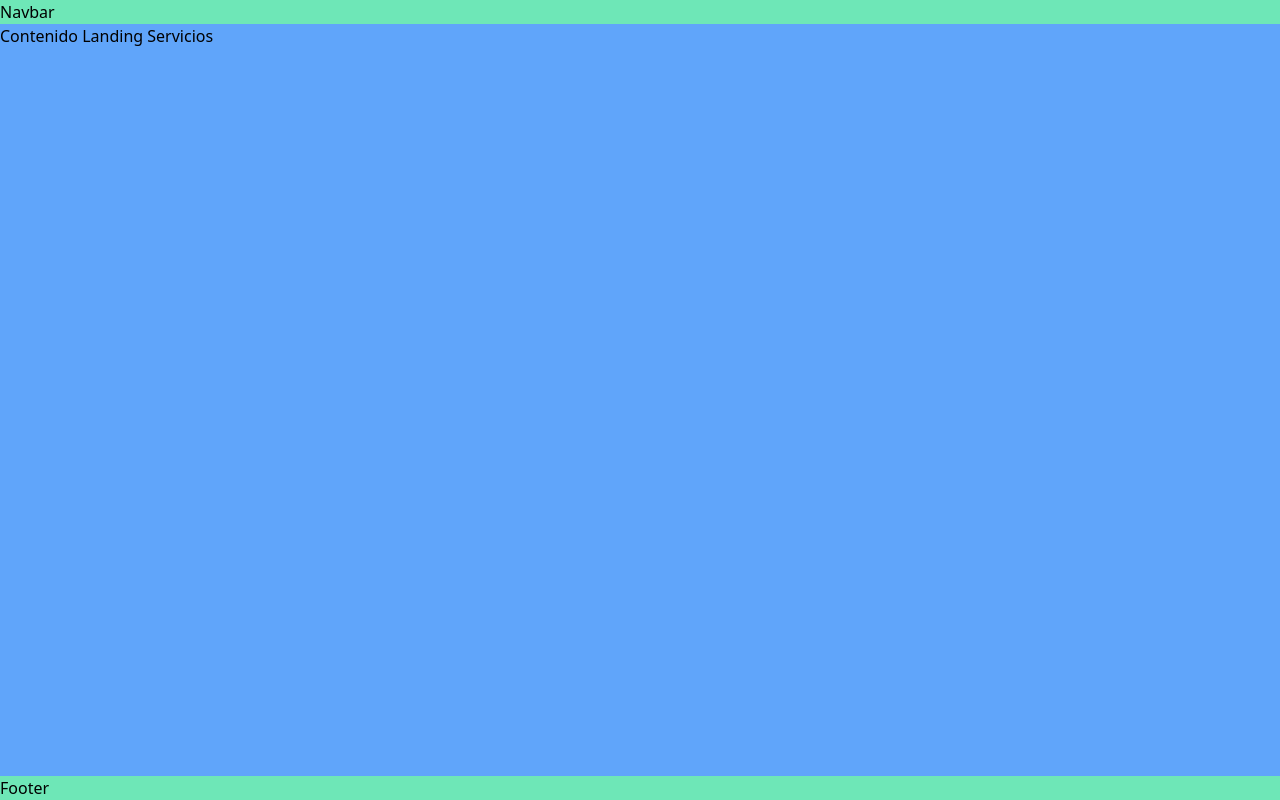
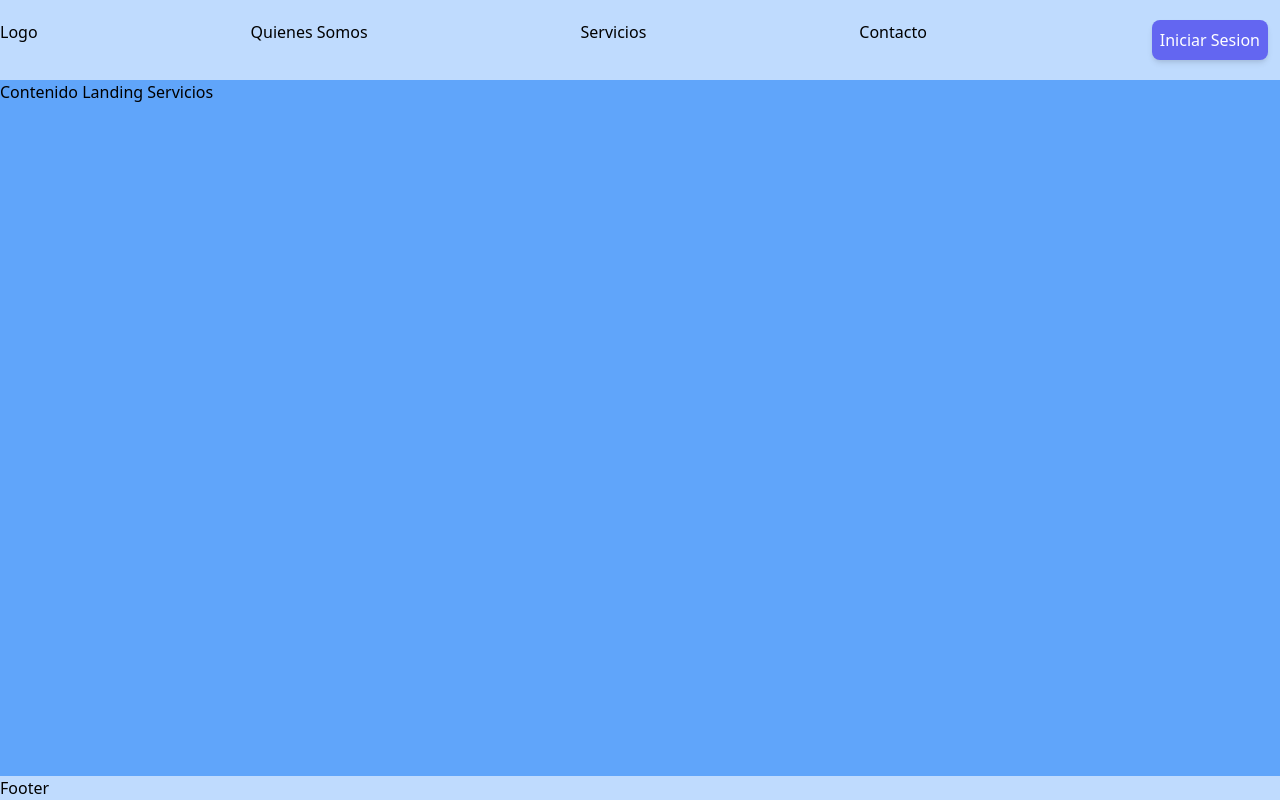
Before and after one commit to yaniram/Proyecto-React-2, a React (Create React App) app: page /index in a window 1280 px wide. Built offline with nearby package versions, Linux system fonts and the light colour scheme.

Commit message:
Agregar navbar con boton iniciar sesion

```diff
--- a/src/components/Footer.jsx
+++ b/src/components/Footer.jsx
@@ -1,7 +1,7 @@
 import React from 'react'
 
 const Footer = () => {
-    return <div className="bg-green-300">Footer</div>;
+    return <div className="bg-blue-200">Footer</div>;
 
 };
 
--- a/src/components/Navbar.jsx
+++ b/src/components/Navbar.jsx
@@ -1,7 +1,27 @@
 import React from 'react'
+import { Link } from 'react-router-dom';
 
 const Navbar = () => {
-    return <div className="bg-green-300">Navbar</div>;
+    return <nav className="bg-blue-200">
+        <ul className='flex w-full justify-between my-5 text-black'>
+            <li>
+                <button>Logo</button></li>
+            <li>
+                <button>Quienes Somos</button></li>
+            <li>
+                <button>Servicios</button></li>
+            <li>
+                <button>Contacto</button></li>
+
+            <li className='px-3'>
+                <Link to='/login'>
+                  <button className='bg-indigo-500 p-2 text-white rounded-lg shadow-md hover:bg-indigo-800'>
+                      Iniciar Sesion
+                  </button>
+                </Link>
+            </li>
+        </ul>
+    </nav>;
 
 };
-export default Navbar
+export default Navbar;
```
